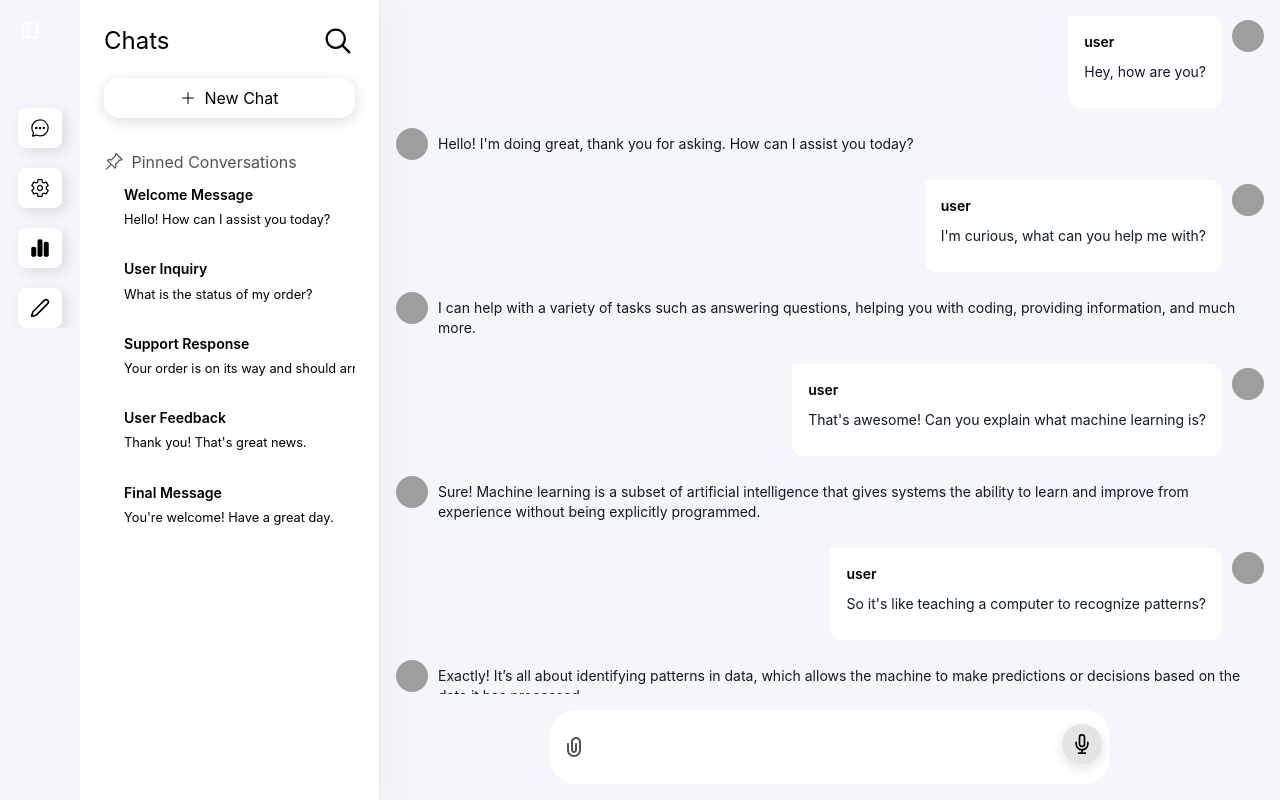
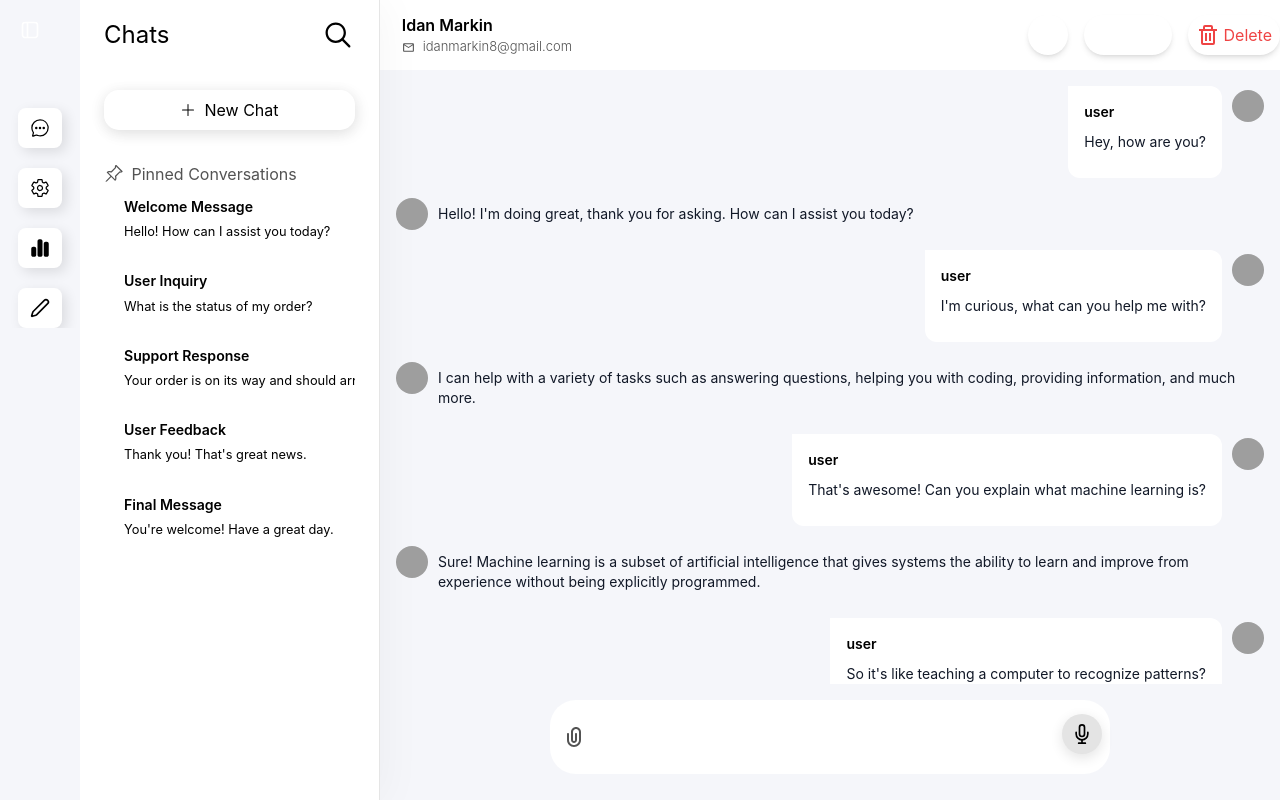
Before and after one commit to aidqen/FelixLabs-first-proj-frontend, a React app: page /chat in a window 1280 px wide. Built offline with nearby package versions, Linux system fonts and the light colour scheme; grey boxes are pictures that could not be loaded; the HTML template or start-up script is replaced by a standard one.

Commit message:
Add ChatHeader and fix layout issues

```diff
--- /dev/null
+++ b/src/cmps/ChatDetails/ChatHeader.jsx
@@ -0,0 +1,33 @@
+import { BiArchive, BiShareAlt, BiTrash } from 'react-icons/bi'
+import { MdOutlineEmail } from 'react-icons/md'
+
+export function ChatHeader() {
+  return (
+    <div className="col-start-2 col-end-2 row-start-1 row-end-1 chat-header flex flex-row items-center justify-between h-[4.375em] w-full bg-[#FFFFFF]">
+      <div className="flex flex-row justify-between items-center h-[2.5em] w-[12em]">
+        <img src="" alt="" className="h-full" />
+        <div className="flex flex-col items-start">
+          <h3 className="text-[1em] font-semibold text-black">Idan Markin</h3>
+          <p className="flex flex-row items-center gap-2 text-[0.812em] text-[#535353] font-light">
+            <MdOutlineEmail />
+            <span>idanmarkin8@gmail.com</span>
+          </p>
+        </div>
+      </div>
+
+      <div className="buttons flex flex-row items-center space-x-4">
+        <button className="p-2 rounded-full shadow-md">
+          <BiArchive size={24} />
+        </button>
+        <button className="p-2 rounded-full shadow-md flex items-center space-x-1">
+          <BiShareAlt size={24} />
+          <span>Share</span>
+        </button>
+        <button className="p-2 rounded-full shadow-md flex items-center space-x-1 text-red-500">
+          <BiTrash size={24} />
+          <span>Delete</span>
+        </button>
+      </div>
+    </div>
+  )
+}
--- a/src/cmps/ChatDetails/SettingsSidebar.jsx
+++ b/src/cmps/ChatDetails/SettingsSidebar.jsx
@@ -32,8 +32,8 @@ export function SettingsSidebar() {
   ]
 
   return (
-    <div className="settings-sidebar col-start-1 col-end-1 bg-[#FFFFFF] border-x-[#E5E5E5] p-6 border-r-[0.3px] border-[#E5E5E5] shadow-[4px_2px_41.4px_rgba(0,0,0,0.04)]">
-      <div className="flex flex-row items-center justify-between light:text-black text-black h-[2.125em]">
+    <div className="settings-sidebar col-start-1 row-start-1 row-end-1 h-screen bg-[#FFFFFF] border-x-[#E5E5E5] px-6 border-r-[0.3px] border-[#E5E5E5] shadow-[4px_2px_41.4px_rgba(0,0,0,0.04)]">
+      <div className="flex flex-row items-center justify-between light:text-black text-black h-[4.375em]">
         <h2 className="text-[24px]">Chats</h2>
         <RxMagnifyingGlass className="h-[34px] w-[34px]" />
       </div>
--- a/src/pages/ChatDetails.jsx
+++ b/src/pages/ChatDetails.jsx
@@ -5,6 +5,7 @@ import { FiArrowUp, FiMic } from 'react-icons/fi'
 import { UserInput } from '../cmps/ChatDetails/UserInput'
 import { SettingsSidebar } from '../cmps/ChatDetails/SettingsSidebar'
 import { MessageList } from '../cmps/ChatDetails/MessageList'
+import { ChatHeader } from '../cmps/ChatDetails/ChatHeader'
 
 export function ChatDetails() {
   const params = useParams()
@@ -109,9 +110,10 @@ const chatData = [
   }
 
   return (
-    <div className="h-full w-full grid grid-cols-[18.75em,1fr] ">
+    <div className="h-full w-full grid grid-cols-[18.75em,1fr] grid-rows-[4.375em,1fr]">
+      <ChatHeader />
       <SettingsSidebar />
-      <main className="h-screen w-full flex flex-col justify-between col-start-2 col-end-2 row-start-1 row-end-2 custom-scrollbar">
+      <main className="h-[calc(100vh-5em)] w-full flex flex-col justify-between col-start-2  row-start-2 custom-scrollbar">
           <MessageList chatData={chatData}/>
         <div className="footer h-auto p-4 flex justify-center items-start">
           <UserInput
```
